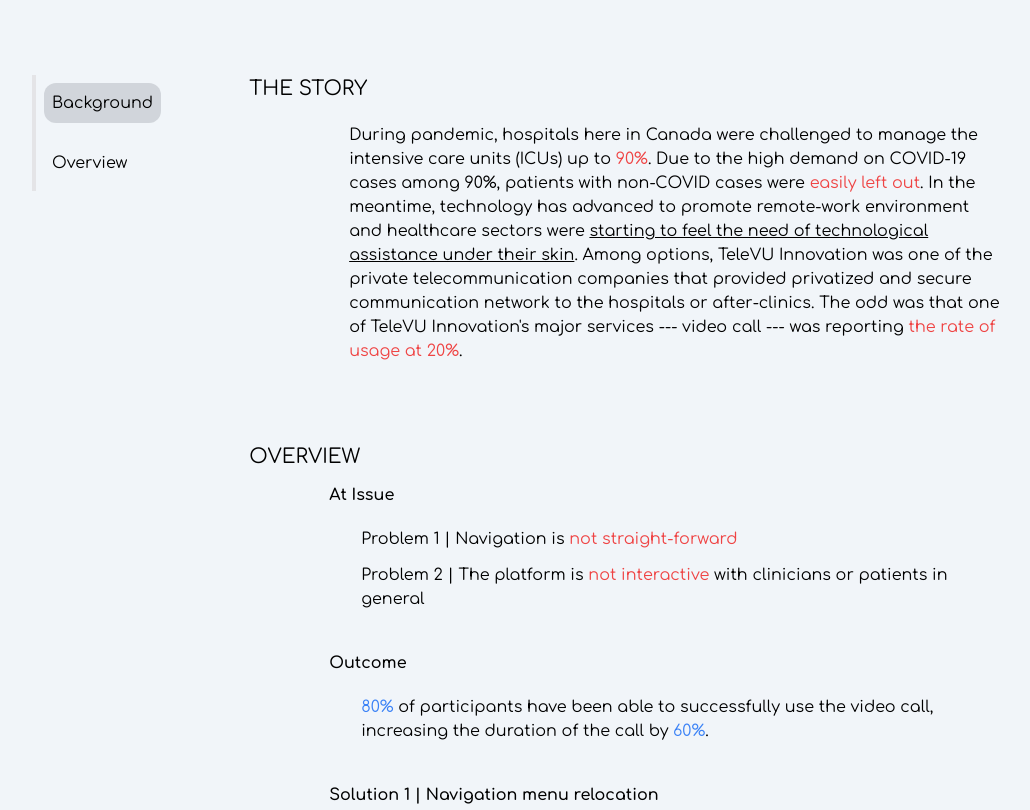
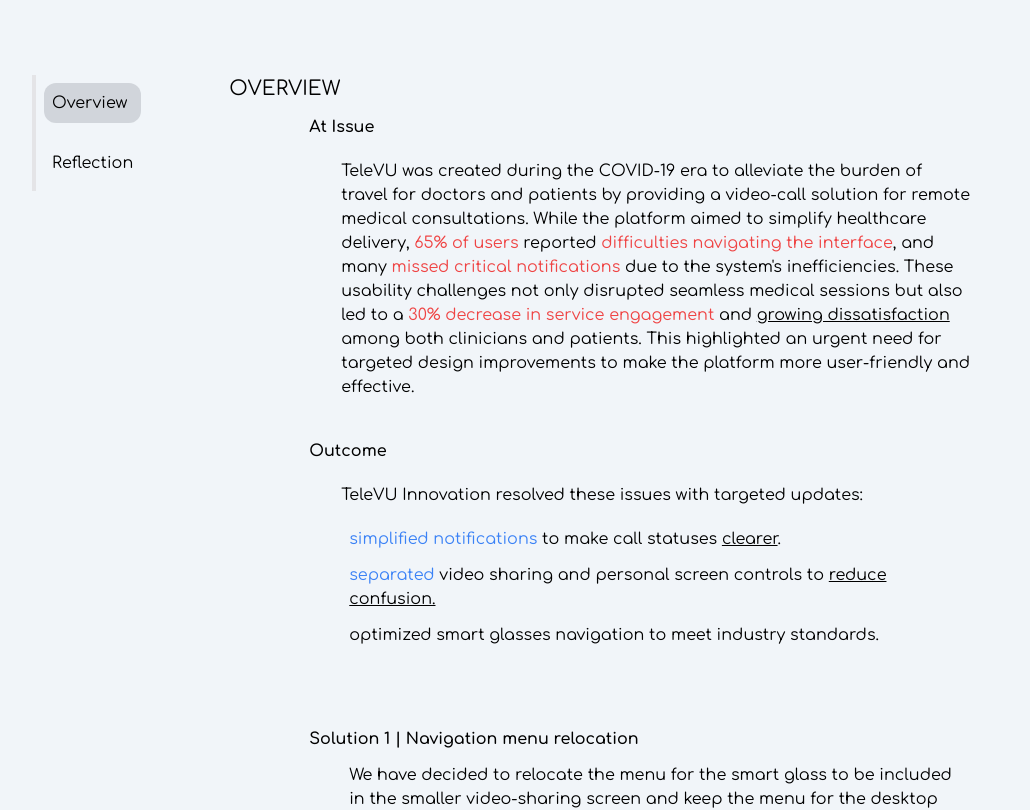
Before and after one commit to johnjang94/portfolio-ver-3, a React (Vite) app: page /televu in a window 1280 px wide. Shown: the part 1000-1810 px from the top of the page, without its empty margins (8-1038 px from the left). Built offline with nearby package versions, Linux system fonts and the light colour scheme.

Commit message:
finalized all the content for my portfolio

```diff
--- a/src/components/contentNav.jsx
+++ b/src/components/contentNav.jsx
@@ -13,8 +13,8 @@ export default function ContentNav({ currentSection, pathname }) {
 
     if (pathname === "/televu") {
       updatedSections = [
-        { id: 1, label: "Background" },
-        { id: 2, label: "Overview" },
+        { id: 1, label: "Overview" },
+        { id: 2, label: "Reflection" },
       ];
     } else if (pathname === "/food-distro") {
       updatedSections = [
--- a/src/pages/design/televu.jsx
+++ b/src/pages/design/televu.jsx
@@ -2,16 +2,9 @@ import { useEffect, useState } from "react";
 import { televu } from "../../utils/televu";
 import ContentNav from "../../components/contentNav";
 import Overview from "./televu/overview";
-// import AtIssue from "./televu/at-issue";
-// import Opportunity from "./televu/opportunities";
-// import CompetitiveAnalysis from "./televu/comparative-analysis";
 import Solutions from "./televu/solutions";
-// import NextSteps from "./televu/next-steps";
 import OtherMenu from "../../components/footer2";
 import Retrospective from "./televu/retrospective";
-// import Sketching from "./televu/sketching";
-import TheStory from "./televu/the-story";
-// import Impact from "./televu/impact";
 
 export default function TeleVU() {
   const [currentSection, setCurrentSection] = useState(1);
@@ -109,35 +102,13 @@ export default function TeleVU() {
         </div>
         <section className="md:w-4/6 mx-8 md:mx-0 my-5 md:my-28 space-y-20">
           <div id={1}>
-            <TheStory />
+            <Overview />
           </div>
           <div className="space-y-5">
-            <div id={2}>
-              <Overview />
-            </div>
             <div>
               <Solutions />
             </div>
           </div>
-          {/* <div>
-            <AtIssue />
-          </div>
-          <div id={2}>
-            <Opportunity />
-          </div>
-          <div>
-            <CompetitiveAnalysis />
-          </div>
-          <div>
-            <Sketching />
-          </div>
-
-          <div id={3}>
-            <Impact />
-          </div>
-          <div>
-            <NextSteps />
-          </div> */}
           <div id={3}>
             <Retrospective />
           </div>
--- a/src/pages/design/televu/overview.jsx
+++ b/src/pages/design/televu/overview.jsx
@@ -5,25 +5,47 @@ export default function Overview() {
       <div className="md:mx-20 my-3 space-y-5">
         <div>
           <p className="font-semibold">At Issue</p>
-          <div className="px-8 space-y-3 py-5">
-            <p>
-              Problem 1 | Navigation is{" "}
-              <span className="text-red-500">not straight-forward</span>
-            </p>
-            <p>
-              Problem 2 | The platform is{" "}
-              <span className="text-red-500">not interactive</span> with
-              clinicians or patients in general
-            </p>
-          </div>
+          <p className="px-8 py-5">
+            TeleVU was created during the COVID-19 era to alleviate the burden
+            of travel for doctors and patients by providing a video-call
+            solution for remote medical consultations. While the platform aimed
+            to simplify healthcare delivery,{" "}
+            <span className="text-red-500">65% of users</span> reported{" "}
+            <span className="text-red-500">
+              difficulties navigating the interface
+            </span>
+            , and many{" "}
+            <span className="text-red-500">missed critical notifications</span>{" "}
+            due to the system&#39;s inefficiencies. These usability challenges
+            not only disrupted seamless medical sessions but also led to a{" "}
+            <span className="text-red-500">
+              30% decrease in service engagement
+            </span>{" "}
+            and <span className="underline">growing dissatisfaction</span> among
+            both clinicians and patients. This highlighted an urgent need for
+            targeted design improvements to make the platform more user-friendly
+            and effective.
+          </p>
         </div>
         <div>
           <p className="font-semibold">Outcome</p>
           <p className="px-8 py-5">
-            <span className="text-blue-500">80% </span>of participants have been
-            able to successfully use the video call, increasing the duration of
-            the call by <span className="text-blue-500">60%</span>.
+            TeleVU Innovation resolved these issues with targeted updates:
           </p>
+          <ul className="space-y-3 mx-10">
+            <li>
+              <span className="text-blue-500">simplified notifications</span> to
+              make call statuses <span className="underline">clearer</span>.
+            </li>
+            <li>
+              <span className="text-blue-500">separated</span> video sharing and
+              personal screen controls to{" "}
+              <span className="underline">reduce confusion.</span>
+            </li>
+            <li>
+              optimized smart glasses navigation to meet industry standards.
+            </li>
+          </ul>
         </div>
       </div>
     </div>
--- a/src/pages/design/televu/the-story.jsx
+++ /dev/null
@@ -1,28 +0,0 @@
-export default function TheStory() {
-  return (
-    <div className="space-y-5">
-      <h3 className="text-xl uppercase">The Story</h3>
-      <div className="md:mx-20 space-y-5">
-        <p className="px-5">
-          During pandemic, hospitals here in Canada were challenged to manage
-          the intensive care units (ICUs) up to{" "}
-          <span className="text-red-500">90%</span>. Due to the high demand on
-          COVID-19 cases among 90%, patients with non-COVID cases were{" "}
-          <span className="text-red-500">easily left out</span>. In the
-          meantime, technology has advanced to promote remote-work environment
-          and healthcare sectors were{" "}
-          <span className="underline">
-            starting to feel the need of technological assistance under their
-            skin
-          </span>
-          . Among options, TeleVU Innovation was one of the private
-          telecommunication companies that provided privatized and secure
-          communication network to the hospitals or after-clinics. The odd was
-          that one of TeleVU Innovation&#39;s major services --- video call ---
-          was reporting{" "}
-          <span className="text-red-500">the rate of usage at 20%</span>.
-        </p>
-      </div>
-    </div>
-  );
-}
```
